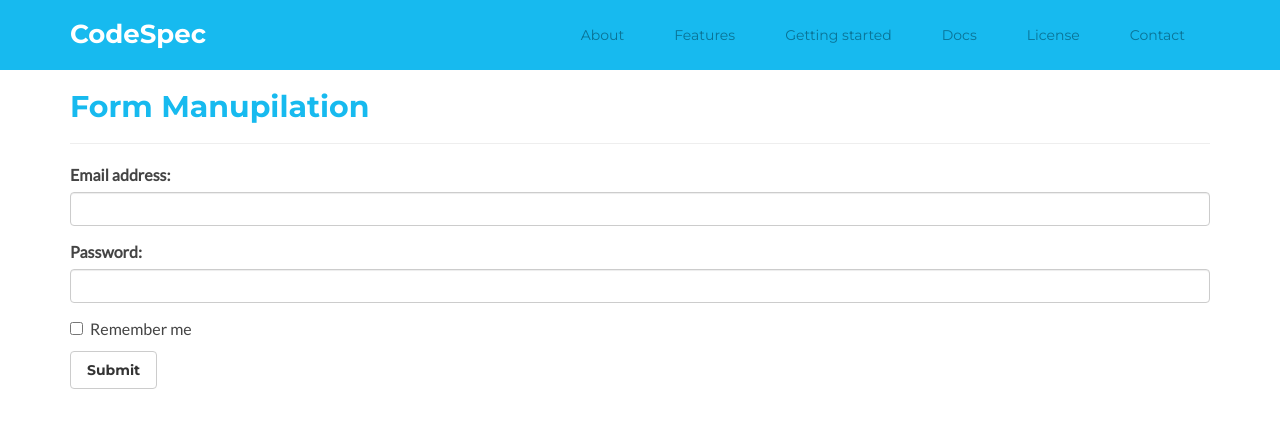
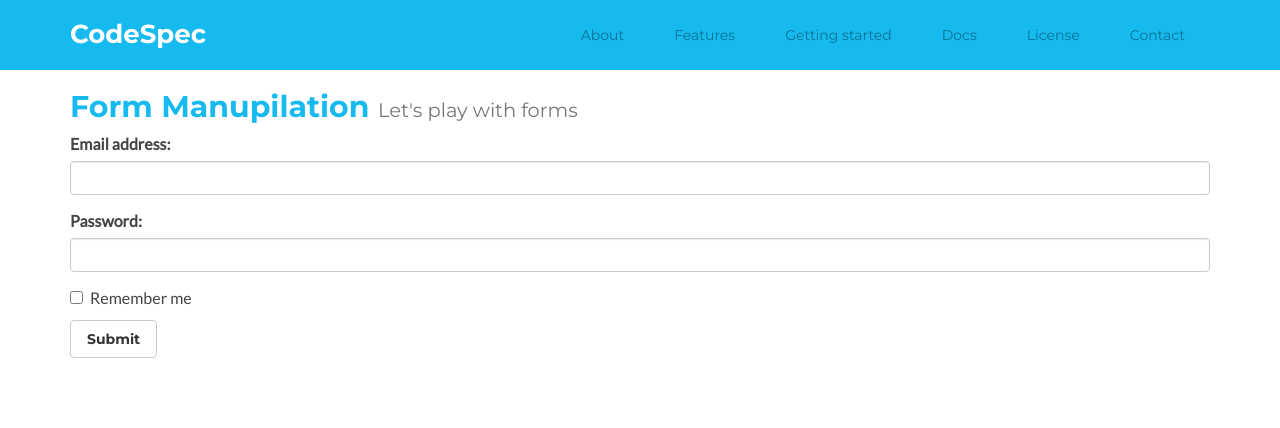
Before and after one commit to surenr/CodeSpec, a Jekyll site: the page built from demo/forms.html, in a window 1280 px wide. Shown: the top 428 px of the page. Built offline with Jekyll 4.4.1, drawn with Linux system fonts in a browser that asks for light colours; nearby versions of some CDN libraries.

Commit message:
form styled

```diff
--- a/demo/forms.html
+++ b/demo/forms.html
@@ -3,9 +3,11 @@ layout: demo_default
 title: Form Manupilation
 ---
 
-    <script type="text/javascript" src="https://code.jquery.com/jquery-1.11.3.min.js"></script>
-<h2>Form Manupilation</h2>
-<hr>
+<script type="text/javascript" src="https://code.jquery.com/jquery-1.11.3.min.js"></script>
+<hgroup class="title">
+    <h2>Form Manupilation <small> Let's play with forms</small></h2>
+</hgroup>
+<section class="iframe_test">
 <form role="form" action="../form-error" id="form">
   <div class="form-group">
     <label for="email">Email address:</label>
@@ -20,6 +22,7 @@ title: Form Manupilation
   </div>
   <button type="submit" class="btn btn-default">Submit</button>
 </form>
+</section>
 <script type="text/javascript">
   $(function(){
     $("#form").submit(function(){
```
